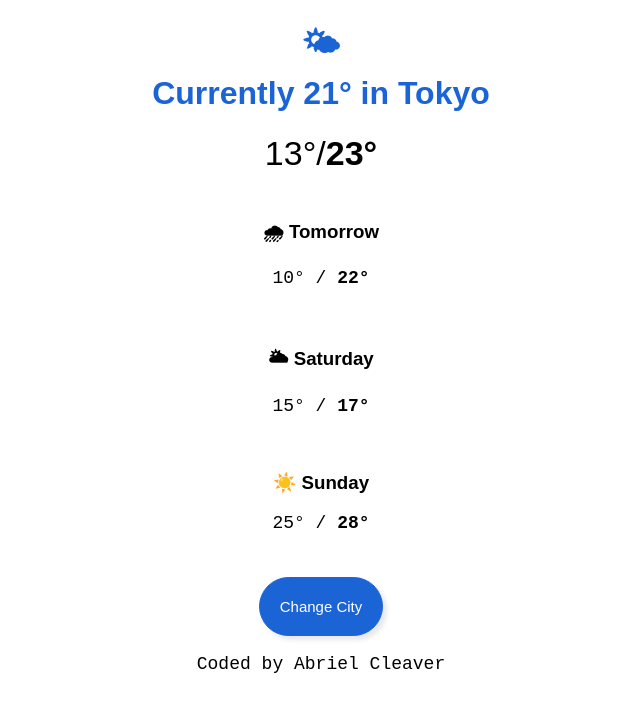
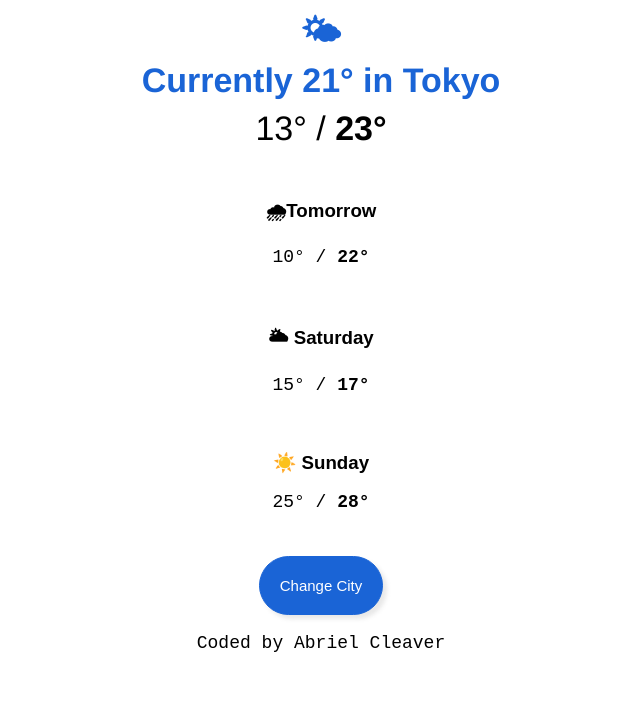
Before and after one commit to abrielcleaver/scb-hw-weather-app, a plain HTML site: page index.html in a window 1280 px wide. Shown: the whole page, without its empty margins (319-959 px from the left). Drawn offline with Linux system fonts and the light colour scheme.

Commit message:
Update styling to better match demo site

```diff
--- a/index.html
+++ b/index.html
@@ -10,14 +10,18 @@
     h1 {
       text-align: center;
       color: #1a64d6;
-      font-family: Arial, Helvetica, sans-serif;
+      font-family: Helvetica, Arial, sans-serif;
+      font-size: 34px;
+      margin: 0;
+      line-height: 48px;
     }
 
     h2 {
       text-align: center;
-      font-weight: normal;
+      font-weight: 400;
       font-size: 34px;
-      font-family: Arial, Helvetica, sans-serif;
+      line-height: 48px;
+      font-family: Helvetica, Arial, sans-serif;
       margin: 0;
     }
 
@@ -36,7 +40,7 @@
     }
 
     li:hover {
-      background-color: rgba(255, 255, 207, 0.639);
+      background-color: #FEFBEF;
     }
 
     h3 {
@@ -63,6 +67,7 @@
       box-shadow: 4px 4px 4px rgba(207, 207, 207, 0.48);
     }
 
+
   </style>
 </head>
 <body>
@@ -72,11 +77,11 @@
     Currently 21&deg; in Tokyo
     <br>
   </h1>
-  <h2>13&deg;/<strong>23&deg;</strong></h2>
+  <h2>13&deg; / <strong>23&deg;</strong></h2>
 
   <ul>
     <li>
-      <h3>🌧 Tomorrow</h3>
+      <h3>🌧Tomorrow</h3>
       <p>10&deg; /
         <strong>22&deg;</strong></p>
     </li>
```
